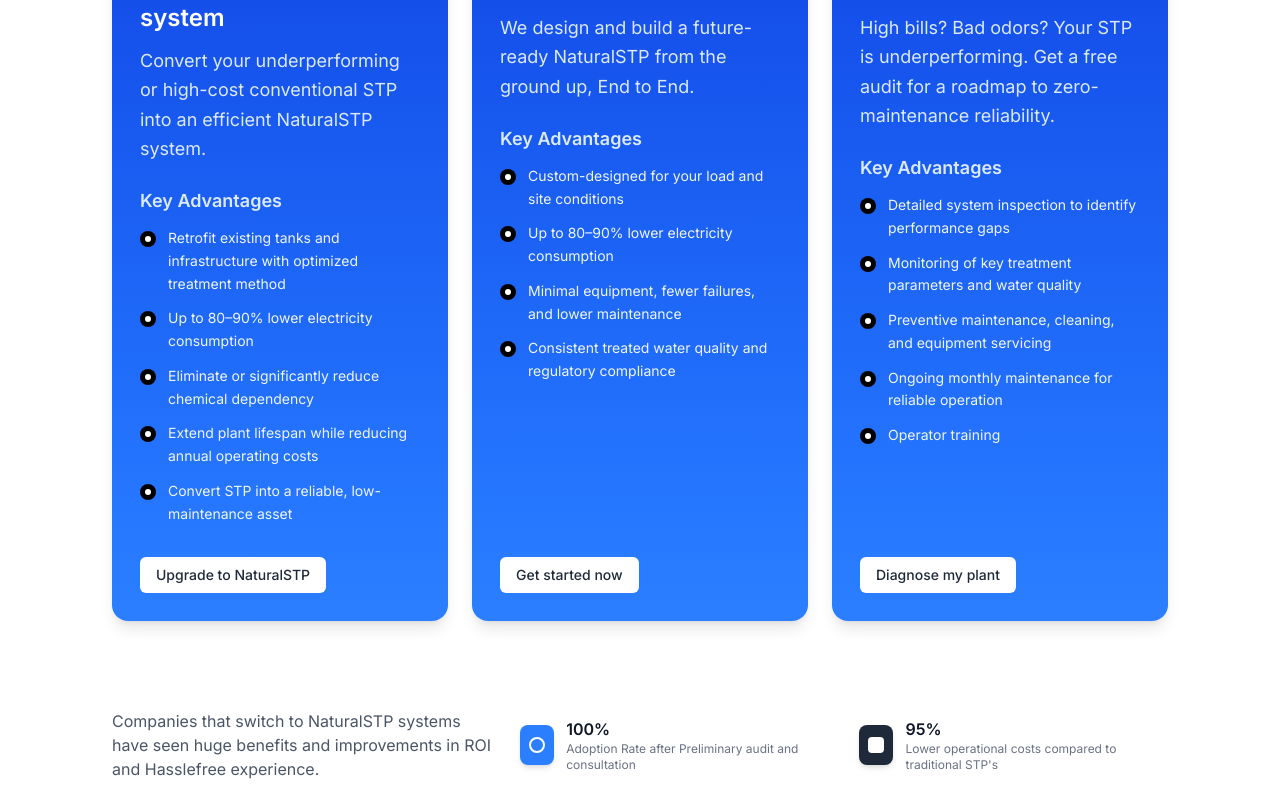
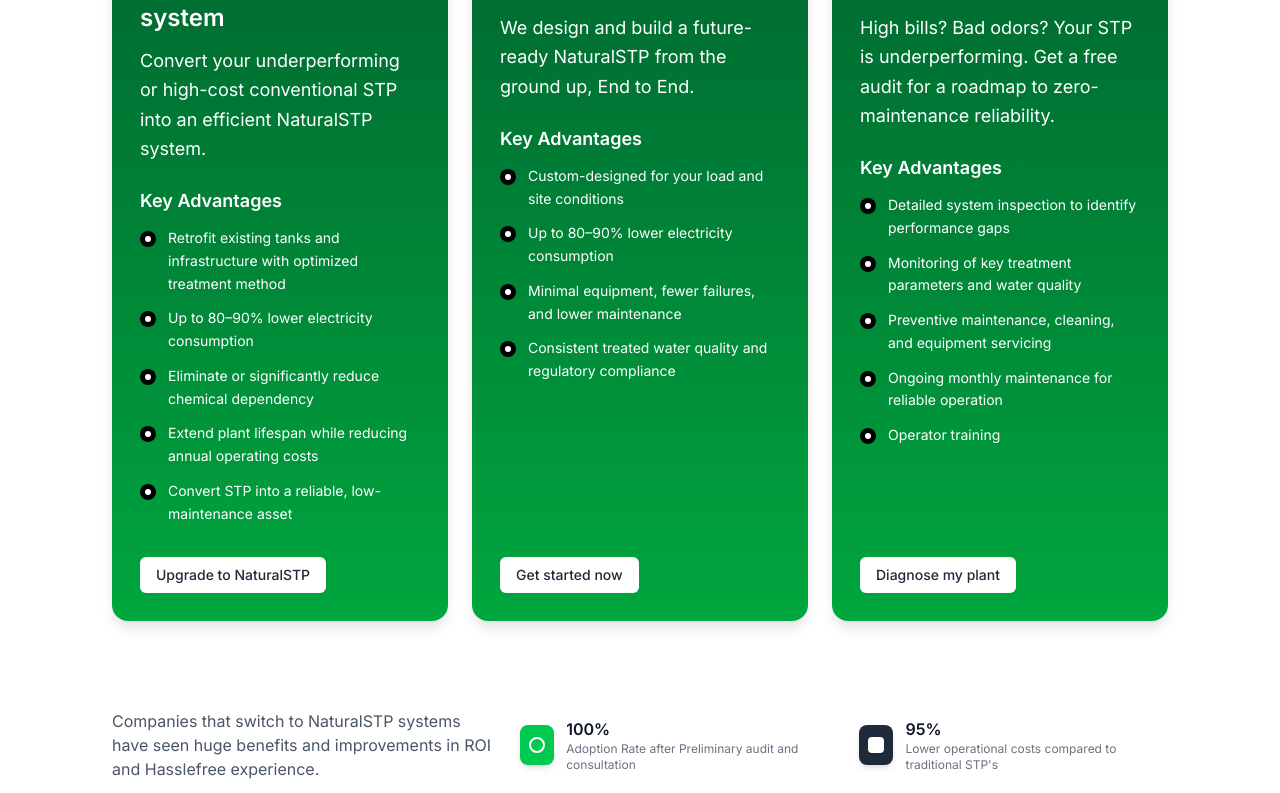
Before and after one commit to Ecoparadigm/Ecoparadigm, a Next.js app in the folder client/: page /natural-stp in a window 1280 px wide. Shown: the part 5387-6180 px from the top of the page. Built offline with nearby package versions, Linux system fonts and the light colour scheme.

Commit message:
Update WhatWeOffer.tsx

```diff
--- a/client/components/natural-stp/WhatWeOffer.tsx
+++ b/client/components/natural-stp/WhatWeOffer.tsx
@@ -46,7 +46,7 @@
       variants={fadeUp}
       whileHover={{ y: -8, scale: 1.02 }}
       transition={{ type: "spring", stiffness: 200 }}
-      className="rounded-2xl p-5 sm:p-6 md:p-7 bg-gradient-to-b from-blue-700 to-blue-500 text-white shadow-lg flex flex-col justify-between min-h-[420px] sm:min-h-[480px] md:min-h-[520px]"
+      className="rounded-2xl p-5 sm:p-6 md:p-7 bg-gradient-to-b from-green-800 to-green-600 text-white shadow-lg flex flex-col justify-between min-h-[420px] sm:min-h-[480px] md:min-h-[520px]"
     >
       {/* Content */}
       <div>
@@ -54,15 +54,15 @@
           {title}
         </h3>
 
-        <p className="text-sm sm:text-base md:text-lg text-blue-100 mb-4 sm:mb-6 leading-relaxed">
+        <p className="text-sm sm:text-base md:text-lg text-white mb-4 sm:mb-6 leading-relaxed">
           {description}
         </p>
 
-        <h4 className="text-sm sm:text-base md:text-lg font-semibold text-blue-100 mb-2 sm:mb-3">
+        <h4 className="text-sm sm:text-base md:text-lg font-semibold text-white mb-2 sm:mb-3">
           Key Advantages
         </h4>
 
-        <ul className="space-y-2 sm:space-y-3 text-xs sm:text-sm md:text-md text-blue-50">
+        <ul className="space-y-2 sm:space-y-3 text-xs sm:text-sm md:text-md text-white">
           {points.map((point, index) => (
             <li key={index} className="flex items-start gap-2 sm:gap-3">
               <div className="mt-1 w-3 h-3 sm:w-4 sm:h-4 rounded-full bg-black flex items-center justify-center flex-shrink-0">
@@ -175,7 +175,7 @@
             whileHover={{ scale: 1.05 }}
             className="flex items-center gap-3"
           >
-            <div className="w-8 h-8 sm:w-10 sm:h-10 rounded-lg bg-blue-500 flex items-center justify-center shadow-md">
+            <div className="w-8 h-8 sm:w-10 sm:h-10 rounded-lg bg-green-500 flex items-center justify-center shadow-md">
               <div className="w-3 h-3 sm:w-4 sm:h-4 border-2 border-white rounded-full"></div>
             </div>
             <div>
```
